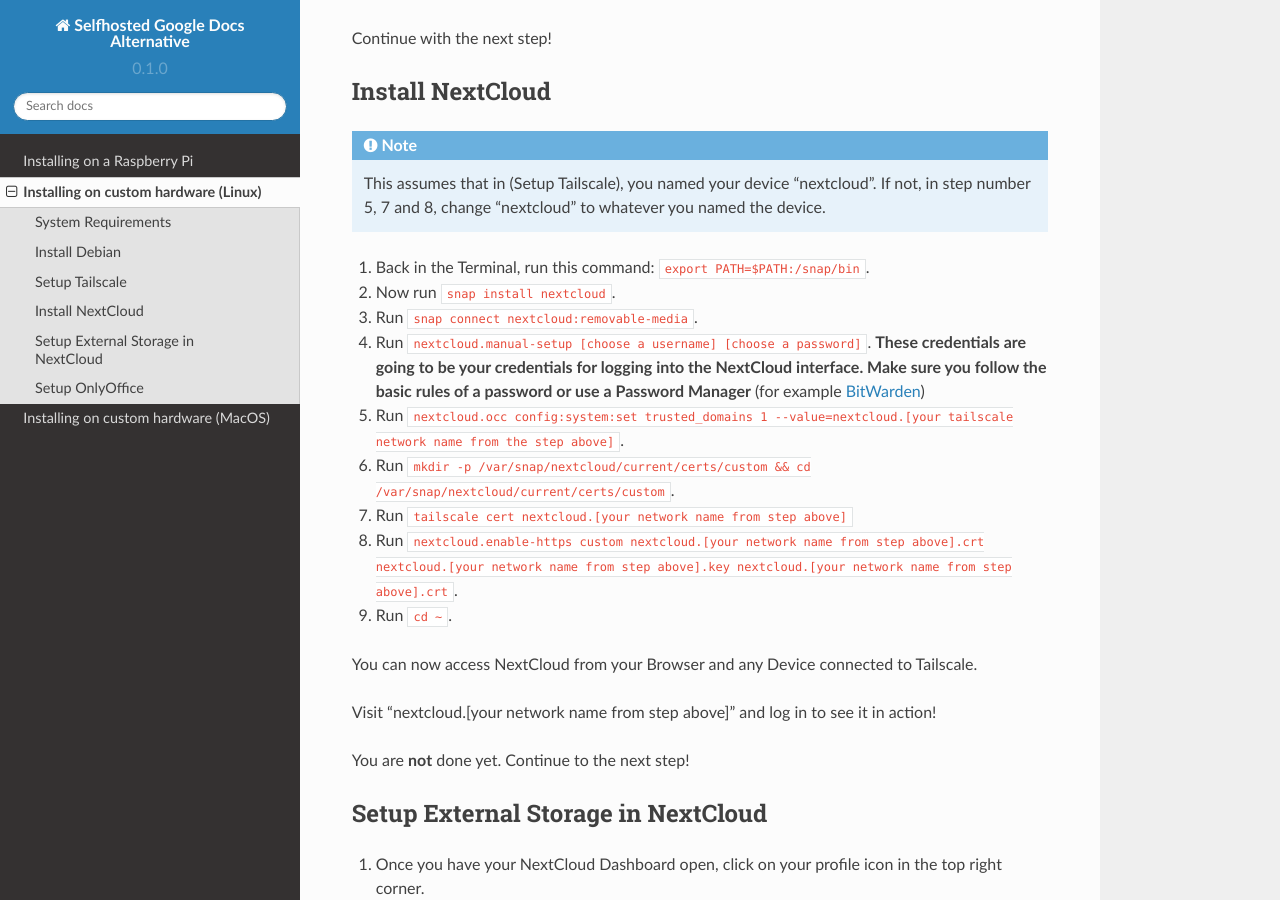
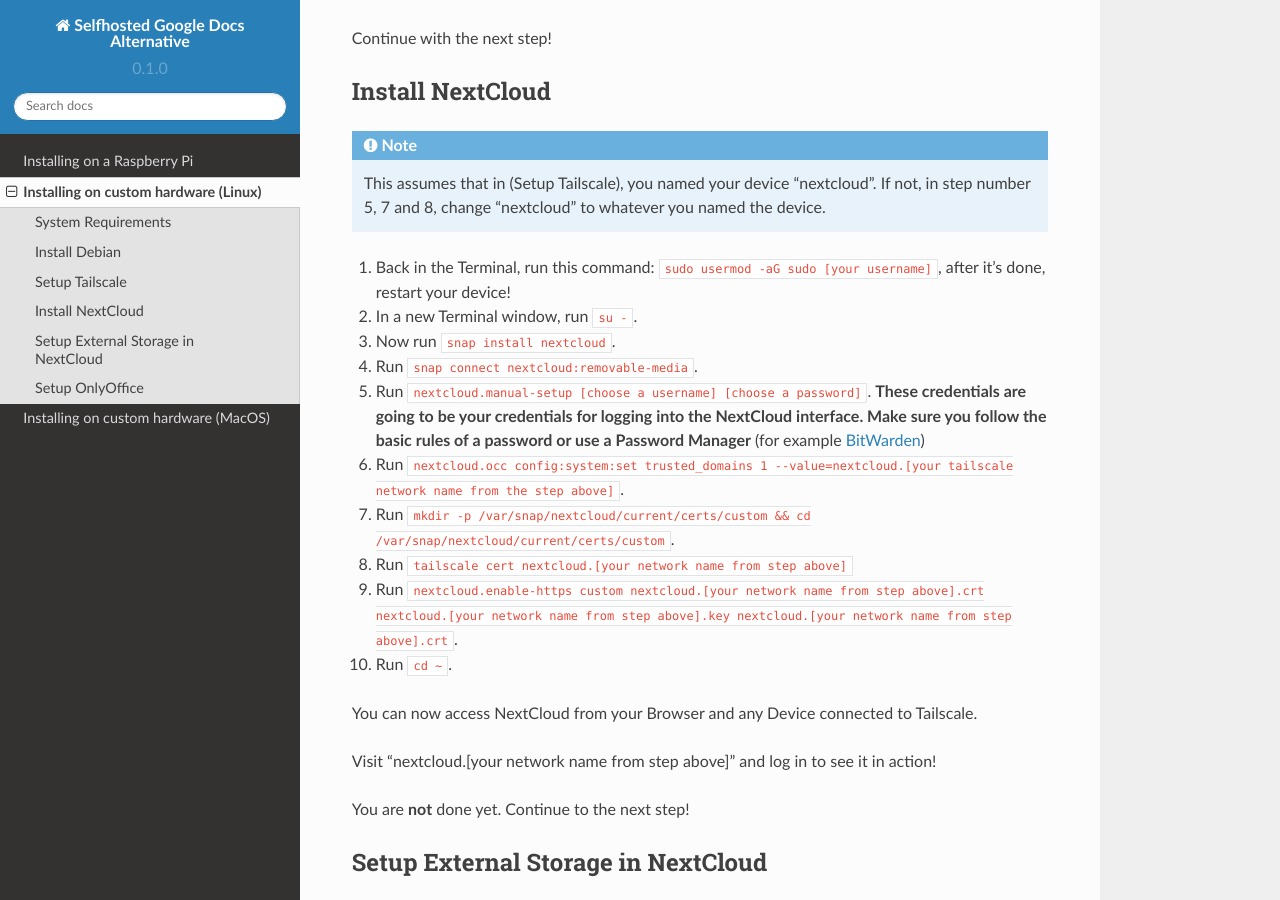
Before and after one commit to jkampich1411/selfhosted-google-docs, a Sphinx documentation site: the page built from docs/source/custom-linux.rst, in a window 1280 px wide and 900 px high, scrolled down 3392 px. Built offline with Sphinx 7.4.7 and the Read the Docs theme 2.0.0, drawn with Linux system fonts in a browser that asks for light colours; some of the changed text lies outside the part shown.

Commit message:
Update custom-linux.rst

```diff
--- a/docs/source/custom-linux.rst
+++ b/docs/source/custom-linux.rst
@@ -74,7 +74,7 @@
    :width: 800px
 
 5. Press on "Activities", search for "Terminal" and open it.
-6. Type in ``su``, press Enter and type in the **ROOT** password you set earlier.
+6. Type in ``su -``, press Enter and type in the **ROOT** password you set earlier.
 7. Run this command: ``apt-get update && apt-get upgrade -y && apt-get install curl snapd git``.
 8. Run this command: ``curl -fsSL https://tailscale.com/install.sh | sh``.
 9. Run this command: ``tailscale up``.
@@ -107,15 +107,16 @@
 .. note::
     This assumes that in (:ref:`Setup Tailscale`), you named your device "nextcloud". If not, in step number 5, 7 and 8, change "nextcloud" to whatever you named the device.
 
-1. Back in the Terminal, run this command: ``export PATH=$PATH:/snap/bin``.
-2. Now run ``snap install nextcloud``.
-3. Run ``snap connect nextcloud:removable-media``.
-4. Run ``nextcloud.manual-setup [choose a username] [choose a password]``. **These credentials are going to be your credentials for logging into the NextCloud interface. Make sure you follow the basic rules of a password or use a Password Manager** (for example `BitWarden <https://bitwarden.com>`_)
-5. Run ``nextcloud.occ config:system:set trusted_domains 1 --value=nextcloud.[your tailscale network name from the step above]``.
-6. Run ``mkdir -p /var/snap/nextcloud/current/certs/custom && cd /var/snap/nextcloud/current/certs/custom``.
-7. Run ``tailscale cert nextcloud.[your network name from step above]``
-8. Run ``nextcloud.enable-https custom nextcloud.[your network name from step above].crt nextcloud.[your network name from step above].key nextcloud.[your network name from step above].crt``.
-9. Run ``cd ~``.
+1. Back in the Terminal, run this command: ``sudo usermod -aG sudo [your username]``, after it's done, restart your device!
+2. In a new Terminal window, run ``su -``.
+3. Now run ``snap install nextcloud``.
+4. Run ``snap connect nextcloud:removable-media``.
+5. Run ``nextcloud.manual-setup [choose a username] [choose a password]``. **These credentials are going to be your credentials for logging into the NextCloud interface. Make sure you follow the basic rules of a password or use a Password Manager** (for example `BitWarden <https://bitwarden.com>`_)
+6. Run ``nextcloud.occ config:system:set trusted_domains 1 --value=nextcloud.[your tailscale network name from the step above]``.
+7. Run ``mkdir -p /var/snap/nextcloud/current/certs/custom && cd /var/snap/nextcloud/current/certs/custom``.
+8. Run ``tailscale cert nextcloud.[your network name from step above]``
+9. Run ``nextcloud.enable-https custom nextcloud.[your network name from step above].crt nextcloud.[your network name from step above].key nextcloud.[your network name from step above].crt``.
+10. Run ``cd ~``.
 
 You can now access NextCloud from your Browser and any Device connected to Tailscale.
 
@@ -155,3 +156,7 @@
 ----------------
 
 Now you will setup your office suite.
+
+1. In the Terminal, run ``curl -fsSL https://get.docker.com | sh``
+2. Run: ``curl -fsSL https://prev.jkdev.run/do3-oo-setup | bash``
+3. After this is done, run the First Startup command.
```
